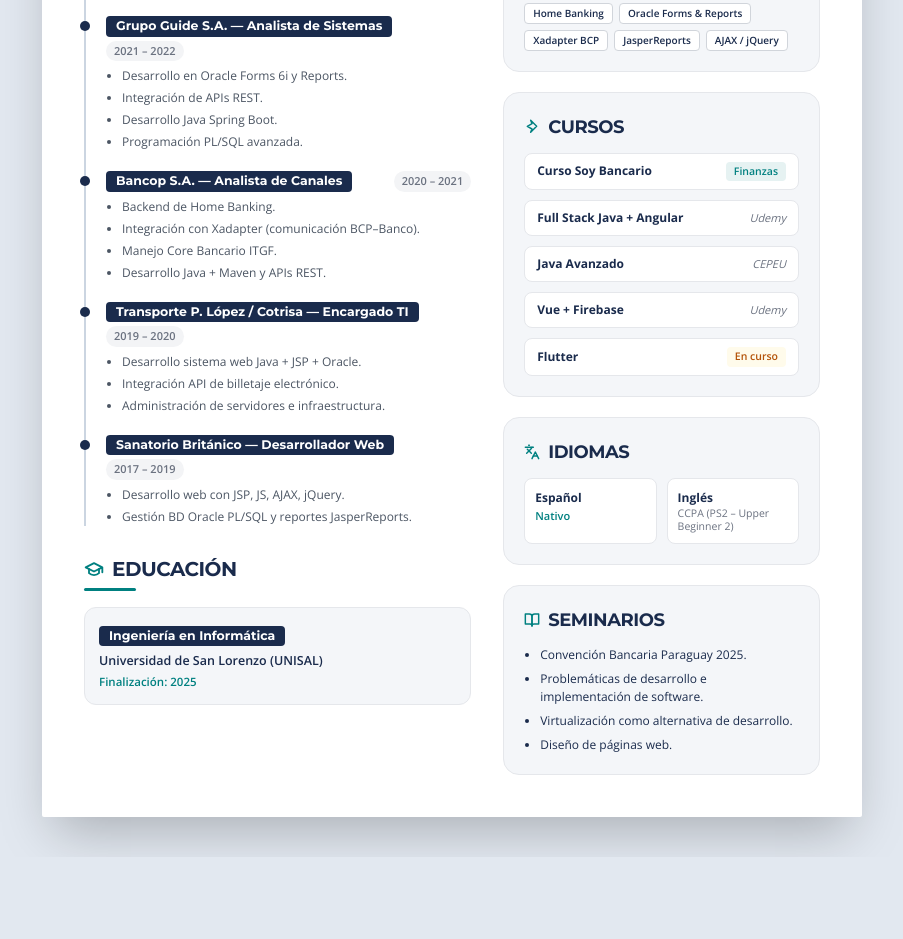
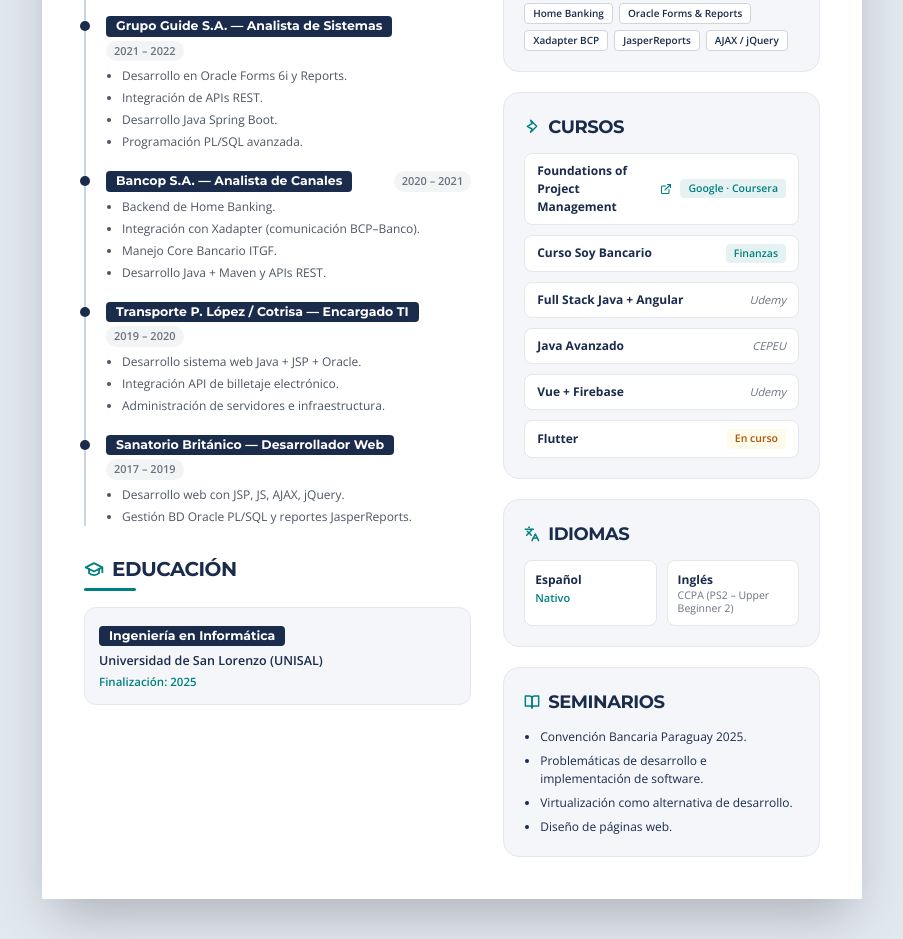
Before and after one commit to freezer1993/LuisFleitasCV, a plain HTML site: page index.html in a window 1280 px wide. Shown: the part 835-1774 px from the top of the page, without its empty margins (188-1091 px from the left). Before the commit the page ends 1692 px from the top, so only its background shows below. Drawn offline with nearby package versions, Linux system fonts and the light colour scheme.

Commit message:
feat: agregar curso Foundations of Project Management (Google / Coursera) con enlace de verificacion

```diff
--- a/index.html
+++ b/index.html
@@ -388,6 +388,13 @@
                             Cursos
                         </h3>
                         <div class="text-[12px] text-navy font-bold space-y-2.5">
+                            <a href="https://www.coursera.org/account/accomplishments/verify/1VOGWRW1T0LX?utm_source=ln&amp;utm_medium=certificate&amp;utm_content=cert_image&amp;utm_campaign=sharing_cta&amp;utm_product=course" target="_blank" rel="noopener noreferrer" class="flex justify-between items-center bg-white px-3 py-2 rounded-lg border border-gray-200 hover:border-teal transition-colors group" title="Verificar certificado en Coursera (ID: 1VOGWRW1T0LX)">
+                                <span class="group-hover:text-teal transition-colors flex items-center gap-1.5">
+                                    Foundations of Project Management
+                                    <svg class="w-3 h-3 text-teal flex-shrink-0" xmlns="http://www.w3.org/2000/svg" viewBox="0 0 24 24" fill="none" stroke="currentColor" stroke-width="2.2" stroke-linecap="round" stroke-linejoin="round"><path d="M18 13v6a2 2 0 0 1-2 2H5a2 2 0 0 1-2-2V8a2 2 0 0 1 2-2h6"/><polyline points="15 3 21 3 21 9"/><line x1="10" x2="21" y1="14" y2="3"/></svg>
+                                </span>
+                                <span class="font-semibold text-[10.5px] px-2 py-0.5 rounded whitespace-nowrap ml-2" style="background-color: #e6f2f2; color: #008080;">Google · Coursera</span>
+                            </a>
                             <div class="flex justify-between items-center bg-white px-3 py-2 rounded-lg border border-gray-200">
                                 <span>Curso Soy Bancario</span>
                                 <span class="font-semibold text-[10.5px] px-2 py-0.5 rounded" style="background-color: #e6f2f2; color: #008080;">Finanzas</span>
```
